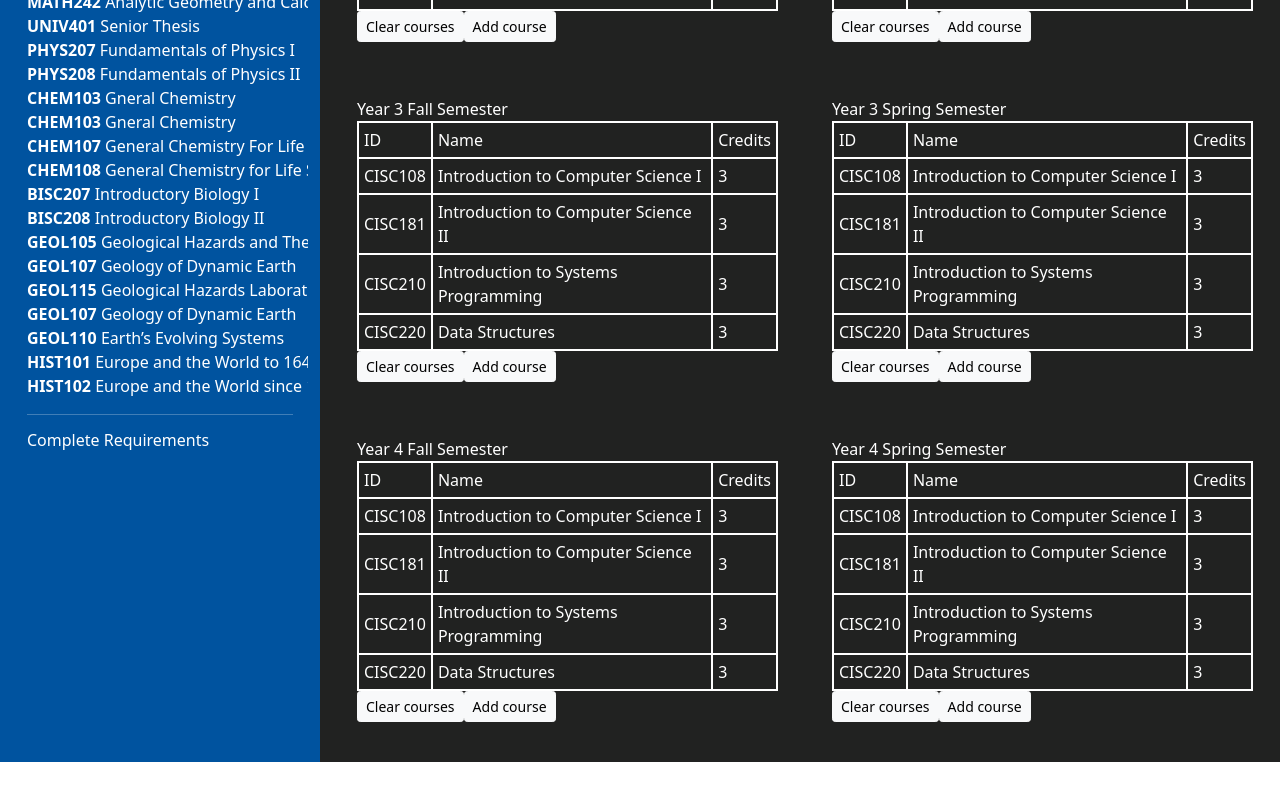
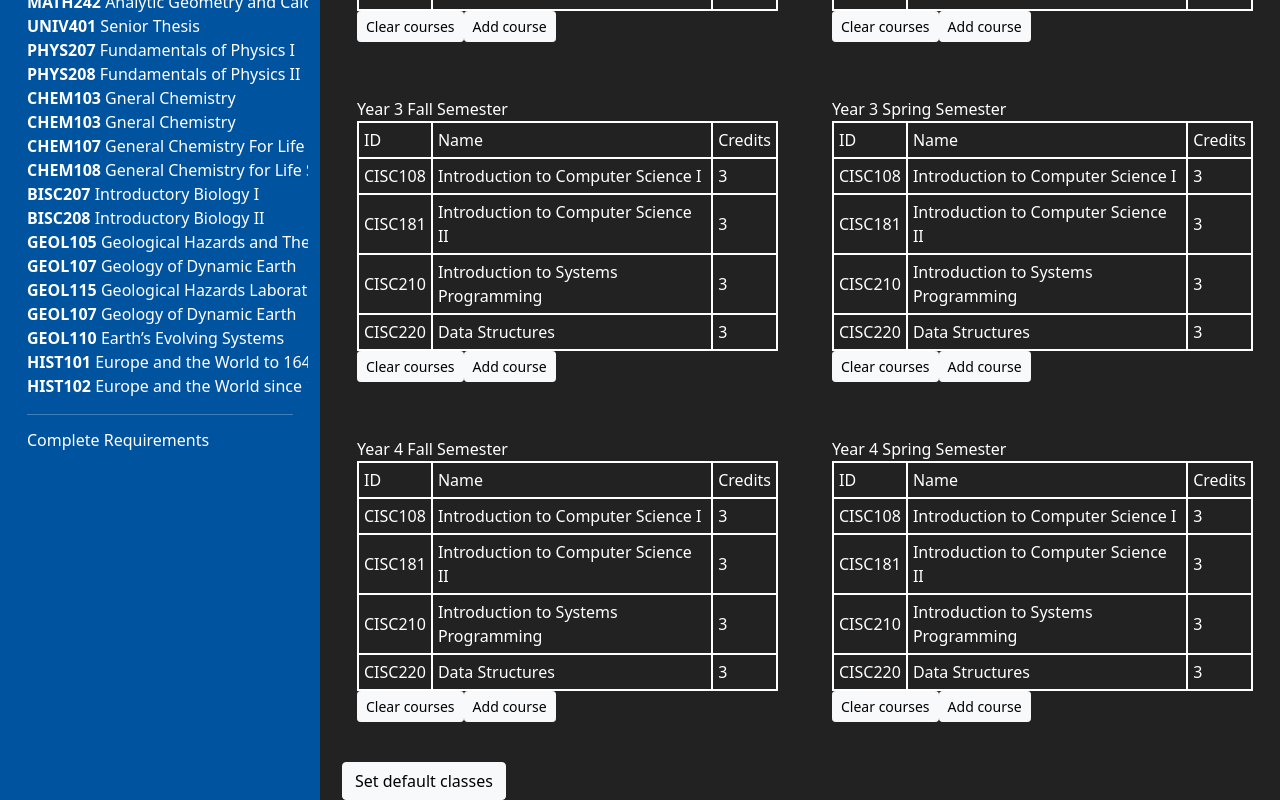
Before and after one commit to mnawar27/ud-cis-scheduler-team-7, a React (Create React App) app: page / in a window 1280 px wide. Shown: the part 908-1708 px from the top of the page. Before the commit the page ends 1670 px from the top, so only its background shows below. Built offline with nearby package versions, Linux system fonts and the light colour scheme.

Commit message:
rid of old code

```diff
--- a/src/App.tsx
+++ b/src/App.tsx
@@ -53,8 +53,8 @@ function App(): JSX.Element {
                             courses={currentCourses}
                             setCurrentCourses={setCurrentCourses}/>
                         <div className="row">
-                            {/*  <ControlPanel
-                               setCourse={setCurrentCourses}/>*/}
+                            <ControlPanel
+                                setCourse={setCurrentCourses}/>
                         </div>
                     </div>
                     <div className="col">
--- a/src/Components/AddCourseMenu.tsx
+++ b/src/Components/AddCourseMenu.tsx
@@ -2,13 +2,14 @@ import React from "react";
 import COURSES from "../Assets/courses.json";
 import Course from "../Interfaces/Course";
 
-export function AddCourseMenu(props:{trigger:boolean ; setTrigger:(arg0:boolean)=>void}): JSX.Element{
+export function AddCourseMenu(props:{trigger:boolean;courses:Course[] ; setTrigger:(arg0:boolean)=>void, setCourses:(arg0:Course[])=>void}): JSX.Element{
 
     function addCourse(course:Course){
+        props.setCourses([...props.courses,course]);
         props.setTrigger(false);
 
     }
-    return props.trigger ?(
+    return props.trigger ?
         <div className="menu">
             <h3>Course list</h3>
             <ul className="nav navbar-nav">
@@ -17,8 +18,8 @@ export function AddCourseMenu(props:{trigger:boolean ; setTrigger:(arg0:boolean)
                 })}
             </ul>
         </div>
-    ):<div>
+        :<div>
 
-    </div>;
+        </div>;
 
 }
--- a/src/Components/ControlPanel.tsx
+++ b/src/Components/ControlPanel.tsx
@@ -5,11 +5,11 @@ import COURSES from "../Assets/courses.json";
 
 export function ControlPanel({setCourse}:
     {
-        setCourse: (c: Course) => void
+        setCourse: (c: Course[]) => void
     }): JSX.Element{
     // doesn't do anything
     function setDefault() {
-        setCourse(COURSES[0]);
+        setCourse([COURSES[0],COURSES[1],COURSES[2],COURSES[3]]);
     }
     return(
         <div className="control">
--- a/src/Components/Semester.tsx
+++ b/src/Components/Semester.tsx
@@ -1,24 +1,14 @@
 import React, { useState } from "react";
 import { Button } from "react-bootstrap";
 import Course from "../Interfaces/Course";
-import COURSES from "../Assets/courses.json";
 import {AddCourseMenu} from "./AddCourseMenu";
 
 export function Semester(props:{courses:Course[];year:number;season:string;setCurrentCourses:(arg0:Course[])=>void}): JSX.Element{
-    const [sliceStart, setSliceStart] = useState(0);
-    const [sliceEnd, setSliceEnd] = useState(4);
     const [popup,setPopup]=useState(false);
     const [courses,setCourses]=useState(props.courses);
 
     function clearSemester(){
-        //setSliceStart(0);
-        //setSliceEnd(0);
         setCourses([]);
-    }
-    function addCourse(){
-        //const courseCopy=COURSES.slice(sliceStart,sliceEnd);
-
-        setSliceEnd(sliceEnd+1);
     }
 
     return <div className={"semester"}>
@@ -41,7 +31,7 @@ export function Semester(props:{courses:Course[];year:number;season:string;setCu
         </table>
         <Button className="btn btn-light btn-sm" onClick={()=>clearSemester()}>Clear courses</Button>
         <Button className="btn btn-light btn-sm" onClick={()=>setPopup(true)}>Add course</Button>
-        <AddCourseMenu trigger={popup} setTrigger={setPopup}></AddCourseMenu>
+        <AddCourseMenu trigger={popup} setTrigger={setPopup} setCourses={setCourses} courses={courses}></AddCourseMenu>
     </div>
     ;
 }
```
